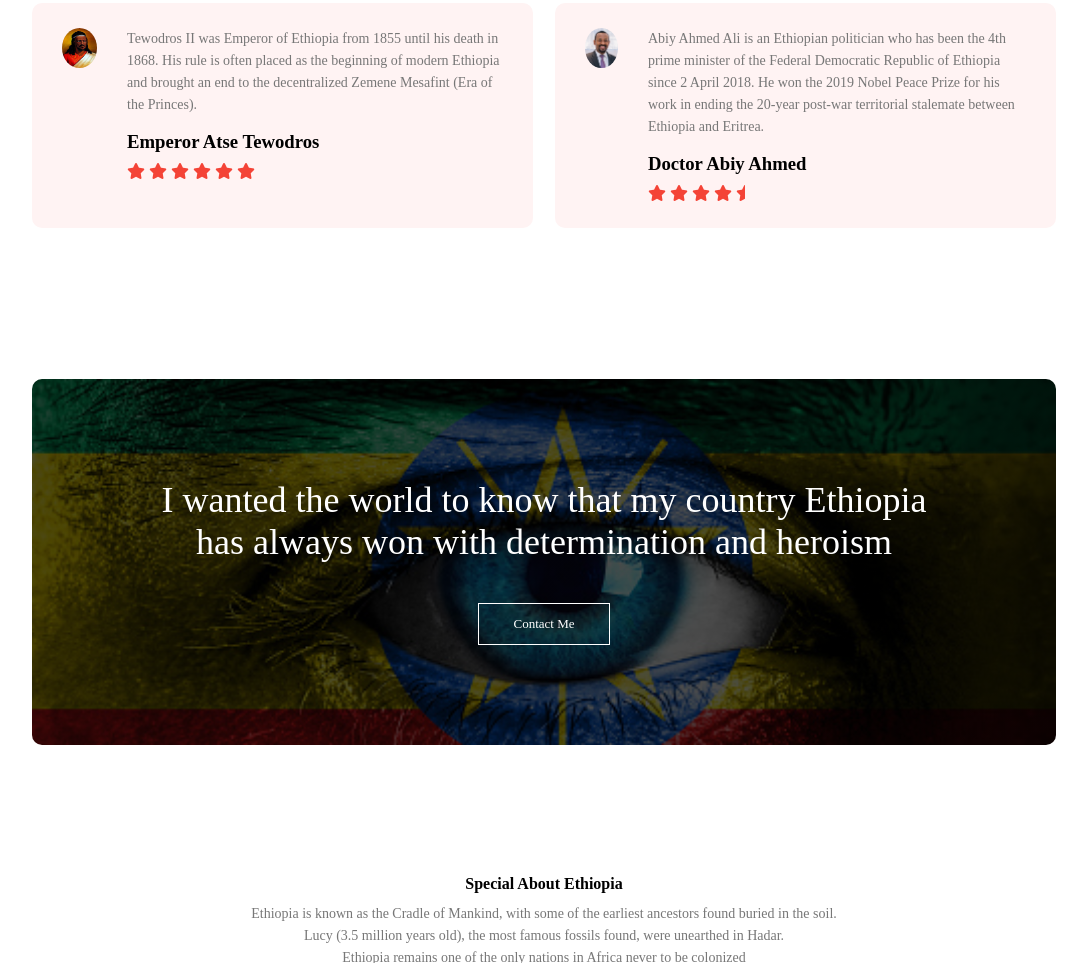
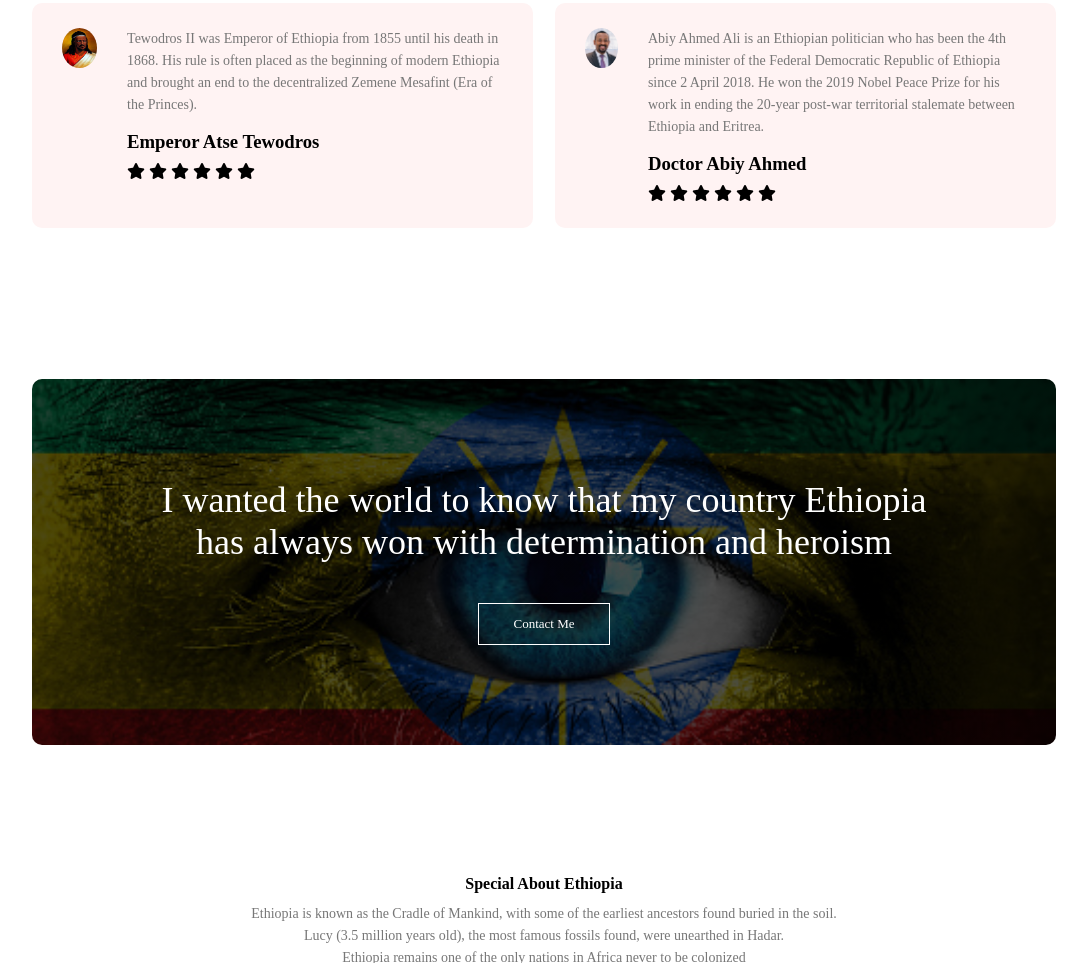
Before and after one commit to KidusMD/Kidus, a plain HTML site: page index.html in a window 1280 px wide. Shown: the part 2987-3950 px from the top of the page, without its empty margins (96-1183 px from the left). Drawn offline with Linux system fonts and the light colour scheme.

Commit message:
Update index.html

```diff
--- a/index.html
+++ b/index.html
@@ -133,12 +133,12 @@
                 <div>
                     <p>Tewodros II  was Emperor of Ethiopia from 1855 until his death in 1868. His rule is often placed as the beginning of modern Ethiopia and brought an end to the decentralized Zemene Mesafint (Era of the Princes).</p>
                     <h3>Emperor Atse Tewodros</h3>
-            <i class="fa fa-star" ></i>
-            <i class="fa fa-star" ></i>
-            <i class="fa fa-star" ></i>
-            <i class="fa fa-star" ></i>
-            <i class="fa fa-star" ></i>
-            <i class="fa fa-star" ></i>
+            <i class="fa-solid fa-star"></i>
+            <i class="fa-solid fa-star"></i>
+            <i class="fa-solid fa-star"></i>
+            <i class="fa-solid fa-star"></i>
+            <i class="fa-solid fa-star"></i>
+            <i class="fa-solid fa-star"></i>
             </div>
         </div>
 
@@ -147,11 +147,12 @@
             <div>
                 <p>Abiy Ahmed Ali is an Ethiopian politician who has been the 4th prime minister of the Federal Democratic Republic of Ethiopia since 2 April 2018. He won the 2019 Nobel Peace Prize for his work in ending the 20-year post-war territorial stalemate between Ethiopia and Eritrea.</p>
                 <h3>Doctor Abiy Ahmed</h3>
-            <i class="fa fa-star" ></i>
-            <i class="fa fa-star" ></i>
-            <i class="fa fa-star" ></i>
-            <i class="fa fa-star" ></i>
-            <i class="fa fa-star-half"></i>
+            <i class="fa-solid fa-star"></i>
+            <i class="fa-solid fa-star"></i>
+            <i class="fa-solid fa-star"></i>
+            <i class="fa-solid fa-star"></i>
+            <i class="fa-solid fa-star"></i>
+            <i class="fa-solid fa-star"></i>
         </div>
     </div>
 
```
